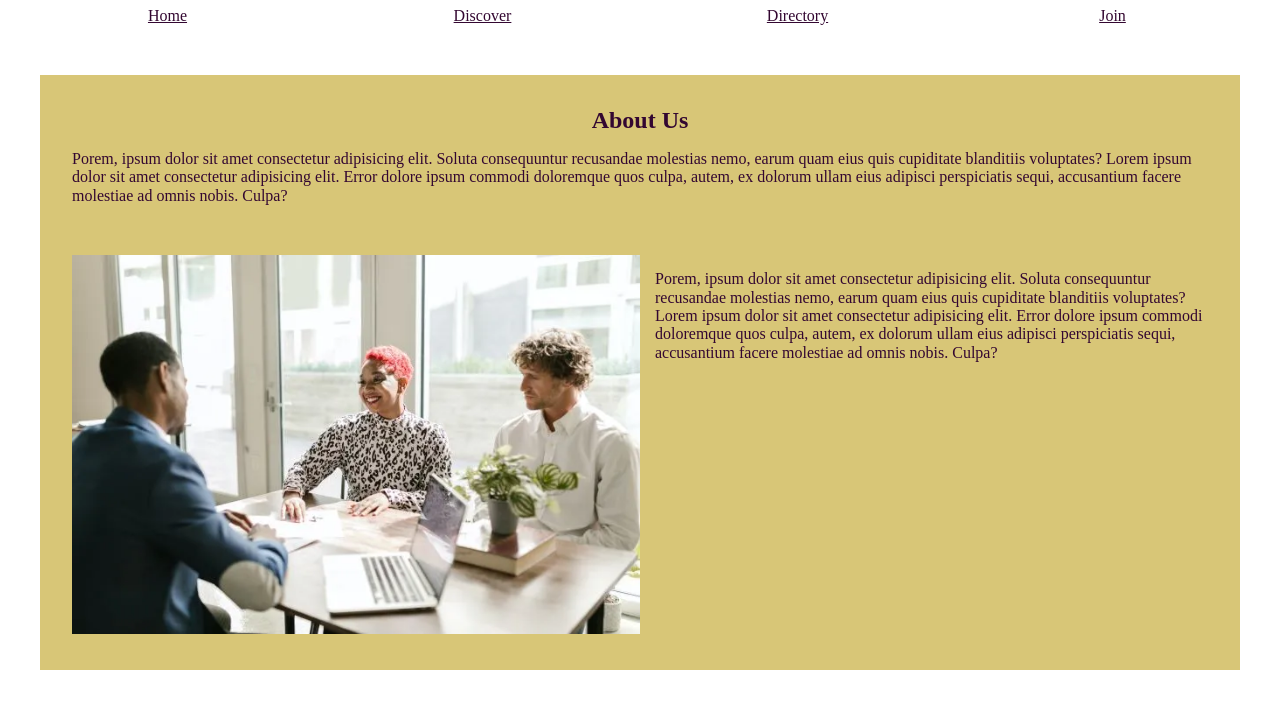
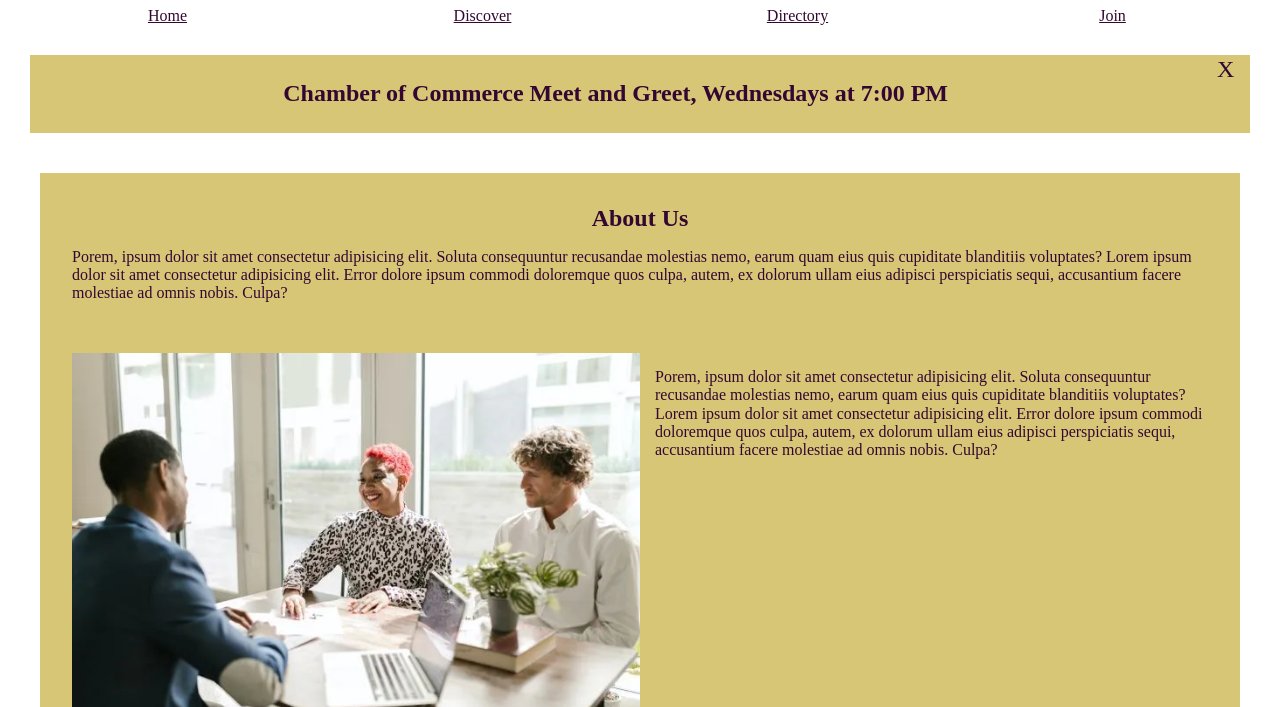
Before and after one commit to sjachvaecaesin/wdd230, a plain HTML site: page chamber/index.html in a window 1280 px wide. Shown: the part 92-799 px from the top of the page. Drawn offline with Linux system fonts and the light colour scheme; no server answers.

Commit message:
asd fas fas

```diff
--- a/chamber/index.html
+++ b/chamber/index.html
@@ -34,6 +34,10 @@
         </ul>
     </nav>
     <main>
+        <div id="banner" class="card">
+            <h2>Chamber of Commerce Meet and Greet, Wednesdays at 7:00 PM</h2>
+            <button id="close"></button>
+        </div>
         <div class="about">
             <h2>About Us</h2>
             <p>Porem, ipsum dolor sit amet consectetur adipisicing elit. Soluta consequuntur recusandae molestias nemo, earum quam eius quis cupiditate blanditiis voluptates? Lorem ipsum dolor sit amet consectetur adipisicing elit. Error dolore ipsum commodi doloremque quos culpa, autem, ex dolorum ullam eius adipisci perspiciatis sequi, accusantium facere molestiae ad omnis nobis. Culpa?</p>
@@ -103,5 +107,6 @@
     </footer>
     <script src="scripts/modified.js"></script>
     <script src="scripts/windchill.js"></script>
+    <script src="scripts/banner.js"></script>
 </body>
 </html>
--- /dev/null
+++ b/chamber/scripts/banner.js
@@ -0,0 +1,15 @@
+const banner = document.querySelector("#banner");
+const closeButton = document.querySelector("#close");
+const day = new Date();
+const currentDay = day.getDay();
+
+closeButton.addEventListener("click", () => {
+    banner.style.display = "none";
+});
+
+if (currentDay == 1 || currentDay == 2 || currentDay == 3) {
+    banner.style.display = "grid";
+}
+else {
+    banner.style.display = "none";
+}
--- a/chamber/scripts/windchill.js
+++ b/chamber/scripts/windchill.js
@@ -34,7 +34,7 @@ async function apiFetch() {
 apiFetch();
 
 function displayCast(data) {
-    castElement.innerHTML = `3 Day Temperature Forecast: ${data.list[0].main.temp}&deg;F | ${data.list[1].main.temp}&deg;F | ${data.list[2].main.temp}&deg;F`
+    castElement.innerHTML = `3 Day Temperature Forecast: ${data.list[1].main.temp}&deg;F | ${data.list[2].main.temp}&deg;F | ${data.list[3].main.temp}&deg;F`
 }
 
 function displayResults(data) {
--- a/chamber/styles/base.css
+++ b/chamber/styles/base.css
@@ -73,6 +73,36 @@ nav ul {
 nav ul li {
     text-align: center;
     list-style: none;
+}
+
+#banner {
+    display: grid;
+    grid-template-columns: 24fr 1fr;
+    grid-template-rows: 0;
+    text-align: center;
+    background-color: #d8c677;
+    margin: 20px 30px 0 30px;
+}
+
+#banner h2 {
+    grid-column: 1/2;
+    padding: 15px;
+    margin: 10px;
+}
+
+#banner button {
+    grid-column: 2/3;
+}
+
+#close {
+    font-size: 1.5rem;
+	border: 0;
+	background: none;
+	color: #330731;
+}
+
+#close::before {
+    content: "X";
 }
 
 .about {
```
Lines whose indentation alone changed are shown as unchanged.
